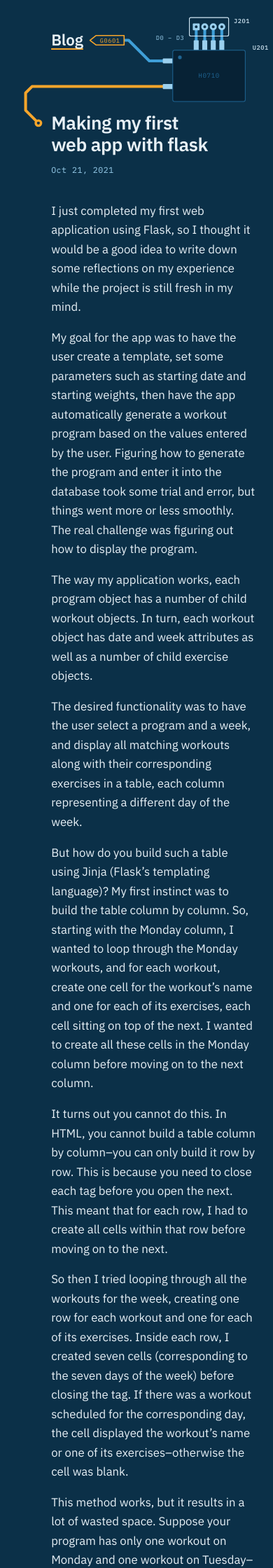
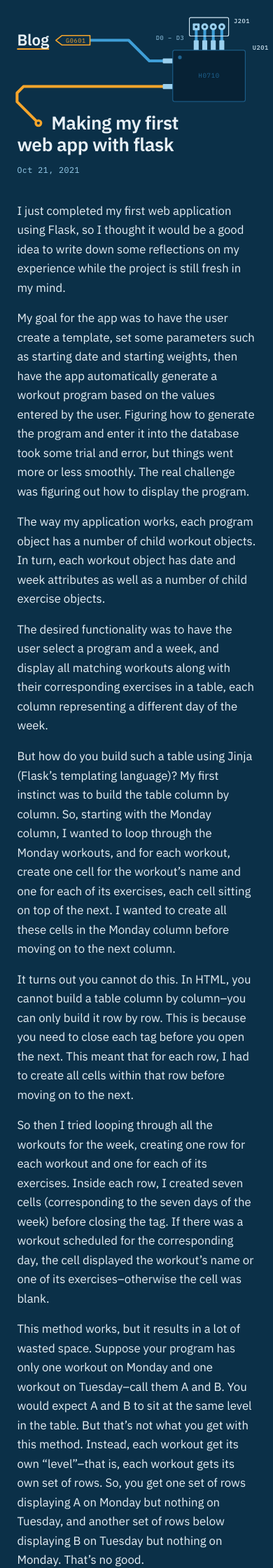
Before and after one commit to arturo-jc/arturo-jc.github.io, a Jekyll site: the page built from _posts/2021-10-21-making-my-first-web-app-with-flask.markdown, in a window 390 px wide. Shown: the top 2240 px of the page at 70% size. Built offline with Jekyll 4.4.1, drawn with Linux system fonts in a browser that asks for light colours; comment, search, counter and statistics services are not loaded.

Commit message:
Widen the blog's narrow column to symmetric margins, indenting a post title's first line for its net
Co-Authored-By: Claude Opus 5.5 <noreply@anthropic.com>

```diff
--- a/js/sections/blog.js
+++ b/js/sections/blog.js
@@ -31,7 +31,7 @@ const wide = {
 // and in along the heading's row into a flag pointing back at the heading. Both grow out of U101 on load.
 const narrow = {
   cols: 32,
-  seats: { head: { x: 6, y: 13, size: 50 } },
+  seats: { head: { x: 2, y: 13, size: 50 } },
   build(m) {
     const a = m.head.cap, tip = m.head.hx + 0.8;
     const chips = [
--- a/js/sections/post.js
+++ b/js/sections/post.js
@@ -40,8 +40,8 @@ const wide = {
 const narrow = {
   cols: 32,
   seats: {
-    back: { x: 6, y: 2 }, title: { x: 6, y: 11.5, w: 24, size: 26 },
-    date: m => ({ x: 6, y: m.title.bot + 1 }),
+    back: { x: 2, y: 2 }, title: { x: 2, y: 11.5, w: 28, size: 26 },
+    date: m => ({ x: 2, y: m.title.bot + 1 }),
   },
   build(m) {
     const a = m.title.cap, bc = m.back.cap, tip = m.back.hx + 0.8;
@@ -53,7 +53,7 @@ const narrow = {
       ...rail('J201', bundle([[24.5, 4], [24.5, 1.5]], 4), { after: 'load' }),
       // the step's two ends are as far apart across as down, so it is a 45° run
       ...rail('U201 back', [wire([[20, 5.5], [17.5, 5.5], [17.5 - (5.5 - bc), bc], [tip + FLAG, bc]], { legs: [0, 0, 0, 0] })], { after: 'load' }),
-      wire([[20, 8.5], [3, 8.5], [3, a - 1.5], [4.5, a]], { o: true, legs: [0, 0.75, 0, 0], end: 'via', net: 'U201' }),
+      wire([[20, 8.5], [2, 8.5], [2, a - 2.5], [4.5, a]], { o: true, legs: [0, 0.75, 0, 0], end: 'via', net: 'U201' }),
     ];
     const labels = [
       { k: 'net', x: 21.6, y: 3.05, t: 'D0 – D3', a: 'end', rail: 'J201' },
--- a/styles.css
+++ b/styles.css
@@ -194,7 +194,9 @@ main { flex: 1 0 auto; width: 100%; padding: 48px 32px 0; }
      to the via, 3.3 for the code and half a cell clear, past the copy's 24 columns. Only phones under about 350px
      wrap it. Not balanced: that breaks "Step by / Step Strength". */
   .project h3 { white-space: normal; max-width: calc(100% - 42 * var(--u)); }
-  .flow .col { margin-left: calc(6 / 32 * 100%); width: calc(24 / 32 * 100%); }
+  .flow .col { margin-left: calc(2 / 32 * 100%); width: calc(28 / 32 * 100%); }
+  /* a post's title sets its first line 4 cells in, where post.js's narrow layout brings the accent net in */
+  #post .title { text-indent: calc(48 * var(--u)); }
   .foot-in { padding: 0; }
   .foot-body { padding: calc(4 * var(--c)) calc(2 * var(--c)) calc(3.5 * var(--c)); }
   .foot .contacts { gap: calc(4 * var(--c)); }
```
Also changed, not shown: CLAUDE.md (+1 -1 lines).
